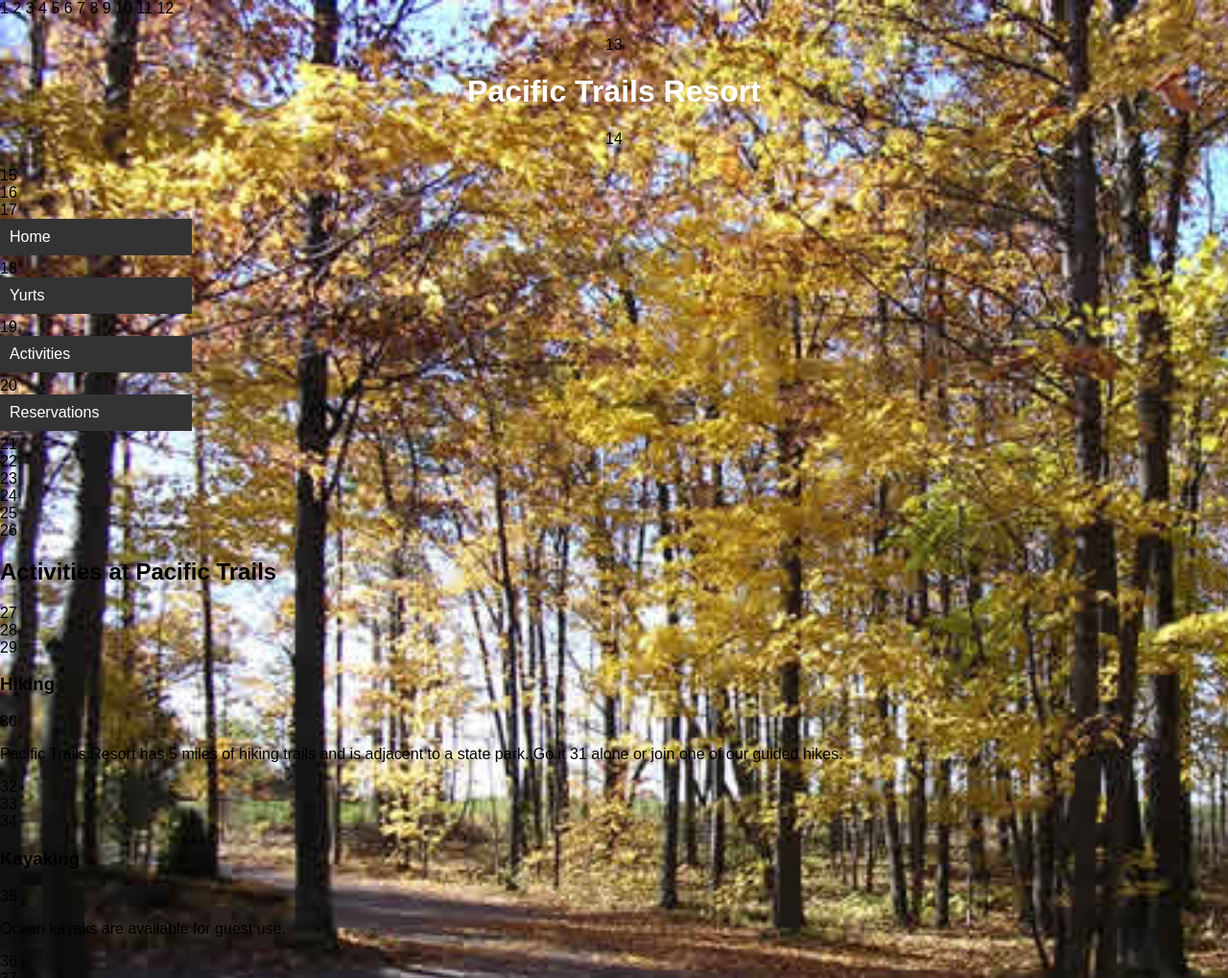
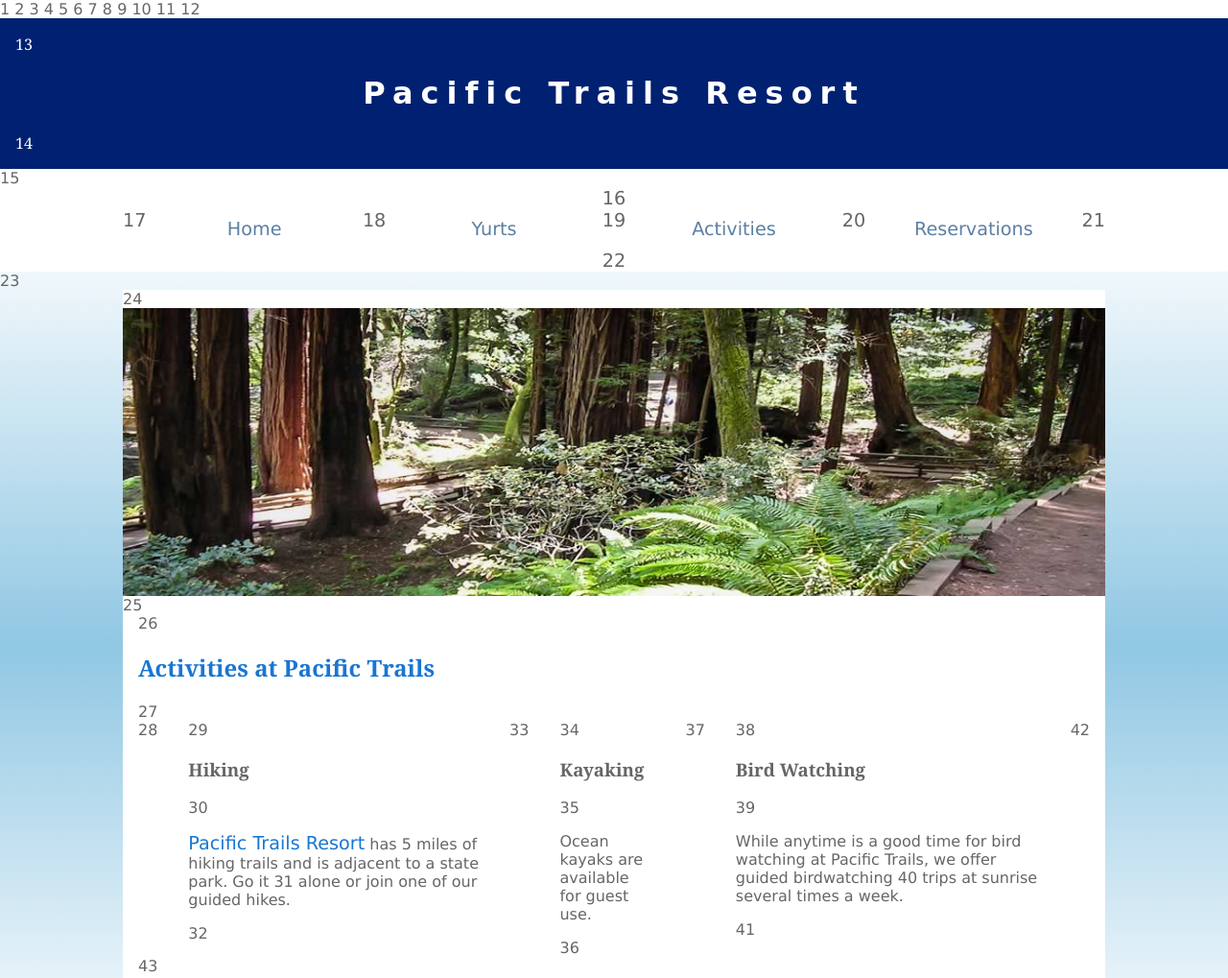
Before and after one commit to Zakia-Elgourde/Elgourde_pacific, a plain HTML site: page activities.html in a window 1280 px wide. Shown: the top 1019 px of the page at 96% size. Drawn offline with Linux system fonts and the light colour scheme.

Commit message:
Refactor CSS for improved styling and layout

```diff
--- a/pacific.css
+++ b/pacific.css
@@ -1,73 +1,222 @@
+/* Global box-sizing for consistent layout */
+* {
+  box-sizing: border-box;
+}
+
+/* Body styling */
 body {
-    font-family: Arial, sans-serif;
-    background-image: url('images/fall.jpg');
-    background-repeat: no-repeat;
-    background-size: cover;
+  background-color: #90C7E3;
+  color: #666666;
+  font-family: Verdana, Arial, sans-serif;
   margin: 0;
 }
 
+/* Wrapper container */
+#wrapper {
+  background-color: #FFFFFF;
+}
+
+/* Header styles */
 header {
-    background-image: url('images/mountains.jpg');
-    background-repeat: no-repeat;
-    background-size: cover;
-    padding: 20px;
+  background-color: #002171;
+  color: #ffffff;
+  font-family: Georgia, serif;
+  padding: 1em;
+}
+
+header a {
+  text-decoration: none;
+}
+
+header a:link,
+header a:visited {
+  color: #FFFFFF;
+}
+
+header a:hover {
+  color: #90C7E3;
+}
+
+/* Main heading */
+h1 {
+  font-size: 1.5em;
+  text-align: center;
+  font-family: 'Brush Script MT', cursive;
+}
+
+/* Navigation styles */
+nav {
+  font-size: 1.2em;
+  background-color: #FFF;
   text-align: center;
 }
 
-header h1 a {
+nav a {
   text-decoration: none;
-    color: white;
 }
 
-header h1 a:hover {
-    color: yellow;
+nav a:link {
+  color: #5C7FA3;
+}
+
+nav a:visited {
+  color: #344873;
+}
+
+nav a:hover {
+  color: #A52A2A;
 }
 
 nav ul {
+  display: flex;
+  flex-direction: column;
+  list-style-type: none;
   margin: 0;
   padding: 0;
-    list-style-type: none;
-    width: 200px;
 }
 
 nav li {
-    background-color: #333;
-    margin-bottom: 5px;
+  border-bottom: 1px solid #344873;
+  padding: 0.5em 1em;
+  width: 100%;
 }
 
-nav a {
-    display: block;
-    color: white;
-    padding: 10px;
-    text-decoration: none;
+/* Headings */
+h2 {
+  color: #1976D2;
+  font-family: Georgia, serif;
 }
 
-nav a:hover {
-    background-color: #555;
+h3 {
+  font-family: Georgia, serif;
 }
 
-.hero {
-    width: 100%;
-    height: 300px;
-    object-fit: cover;
+/* Main content area */
+main {
+  padding: 0 1em;
   display: block;
-    margin-bottom: 20px;
 }
 
-.yurt-section {
-    margin: 20px;
+/* Description term styling */
+dt {
+  color: #002171;
+  font-weight: bold;
 }
 
-.yurt-section h3 {
-    color: darkgreen;
+/* Custom classes */
+.resort {
+  color: #1976D2;
+  font-size: 1.2em;
 }
 
-.yurt-section p {
-    margin-bottom: 15px;
+.special {
+  font-weight: bold;
+  color: #660099;
 }
 
-.activity {
-    background-color: #f2f2f2;
-    padding: 10px;
-    margin-bottom: 10px;
+/* Footer styles */
+footer {
+  font-size: 0.7em;
+  font-style: italic;
+  text-align: center;
+  padding: 1em;
+  background-color: #FFF;
 }
+
+/* Hero images */
+#homehero {
+  height: 300px;
+  background-image: url(images/coast.jpg);
+  background-repeat: no-repeat;
+  background-size: 200% 100%;
+}
+
+#yurthero {
+  height: 300px;
+  background-image: url(images/yurt.jpg);
+  background-repeat: no-repeat;
+  background-size: 200% 100%;
+}
+
+#trailhero {
+  height: 300px;
+  background-image: url(images/trail.jpg);
+  background-repeat: no-repeat;
+  background-size: 200% 100%;
+}
+
+/* Contact display */
+#mobile {
+  display: inline;
+}
+
+#desktop {
+  display: none;
+}
+
+/* Section padding */
+section {
+  padding-left: 0.5em;
+  padding-right: 0.5em;
+}
+
+/* Tablet view adjustments */
+@media (min-width: 600px) {
+  h1 {
+    font-size: 2em;
+    letter-spacing: 0.25em;
+  }
+
+  nav ul {
+    flex-flow: row nowrap;
+    justify-content: space-around;
+    padding-right: 2em;
+  }
+
+  nav li {
+    border-bottom: none;
+    width: 12em;
+  }
+
+  section {
+    padding-left: 2em;
+    padding-right: 2em;
+  }
+
+  #flow {
+    display: flex;
+    flex-direction: row;
+  }
+
+  #mobile {
+    display: none;
+  }
+
+  #desktop {
+    display: inline;
+  }
+
+  #homehero,
+  #yurthero,
+  #trailhero {
+    background-size: 100% 100%;
+  }
+}
+
+/* Desktop view adjustments */
+@media (min-width: 1024px) {
+  body {
+    background-image: linear-gradient(to bottom, #FFFFFF 20%, #90C7E3 60%, #FFFFFF 100%);
+  }
+
+  nav ul {
+    padding-left: 10%;
+    padding-right: 10%;
+  }
+
+  #wrapper {
+    margin: auto;
+    width: 80%;
+  }
+}
+``
```
Lines whose indentation alone changed are shown as unchanged.
